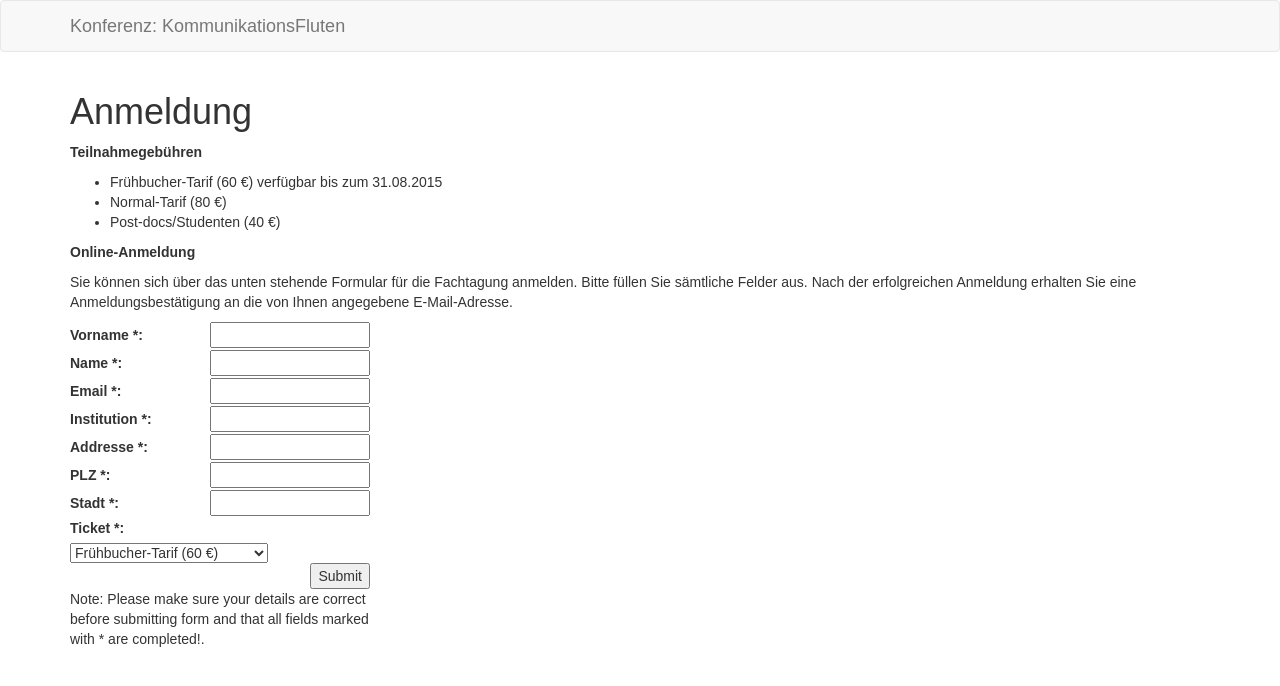
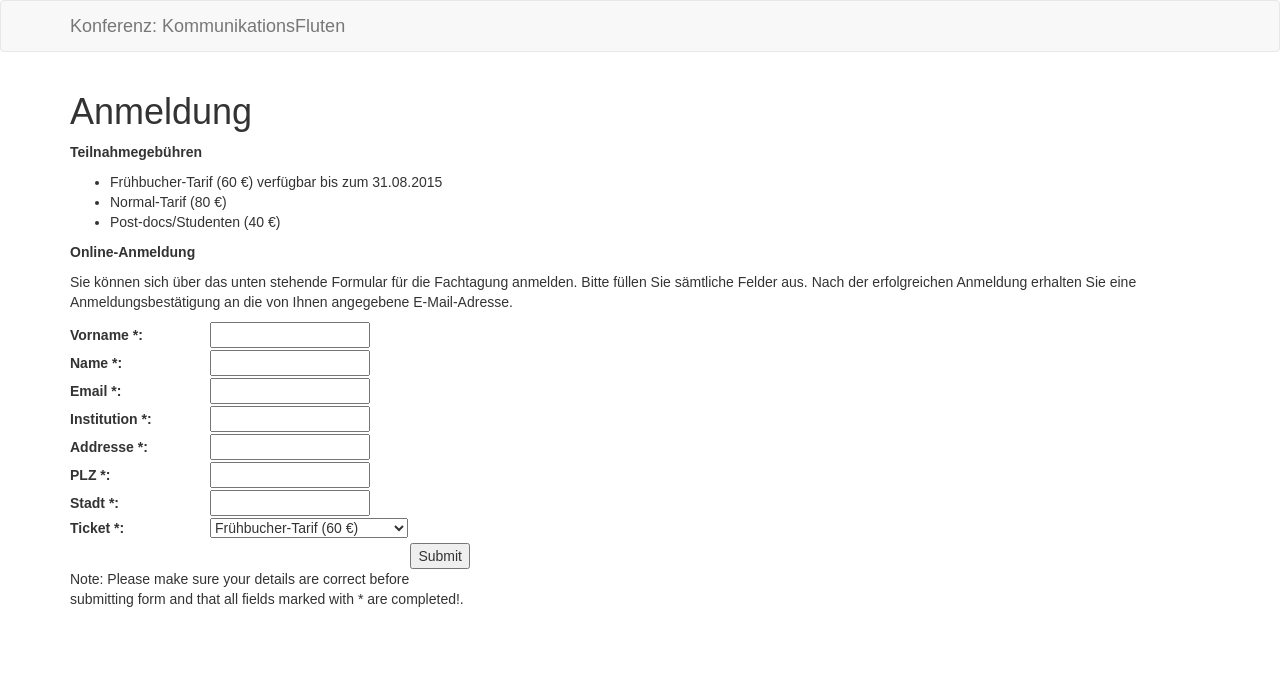
Before and after one commit to susedev/test, a Jekyll site: the page built from anmeldung.html, in a window 1280 px wide. Shown: the top 686 px of the page. Built offline with Jekyll 4.4.1, drawn with Linux system fonts in a browser that asks for light colours.

Commit message:
Edit from JekyllCMS

```diff
--- a/anmeldung.html
+++ b/anmeldung.html
@@ -14,13 +14,14 @@ title: Anmeldung
 <p>Sie k&ouml;nnen sich &uuml;ber das unten stehende Formular f&uuml;r die Fachtagung anmelden. Bitte f&uuml;llen Sie s&auml;mtliche Felder aus. Nach der erfolgreichen Anmeldung erhalten Sie eine Anmeldungsbest&auml;tigung an die von Ihnen angegebene E-Mail-Adresse.</p>
 <style type="text/css">body {font-family:Arial, Sans-Serif;}
 
-            #container {width:300px; margin:0 left;}
+            #container {width:400px; margin:0 left;}
             form label {display:inline-block; width:140px;}
             form input[type="text"],
             form input[type="email"] {width:160px;}
 
             form .line {clear:both;}
             form .line.submit {text-align:right;}
+            form .select {clear:both;}
 </style>
 <div id="container">
 <form>
```
